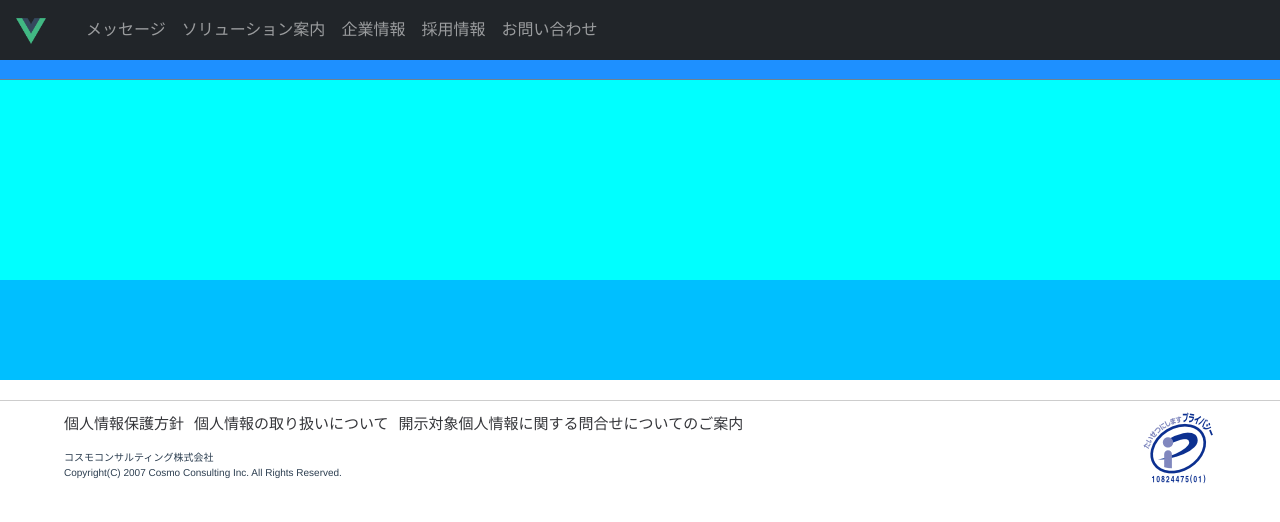
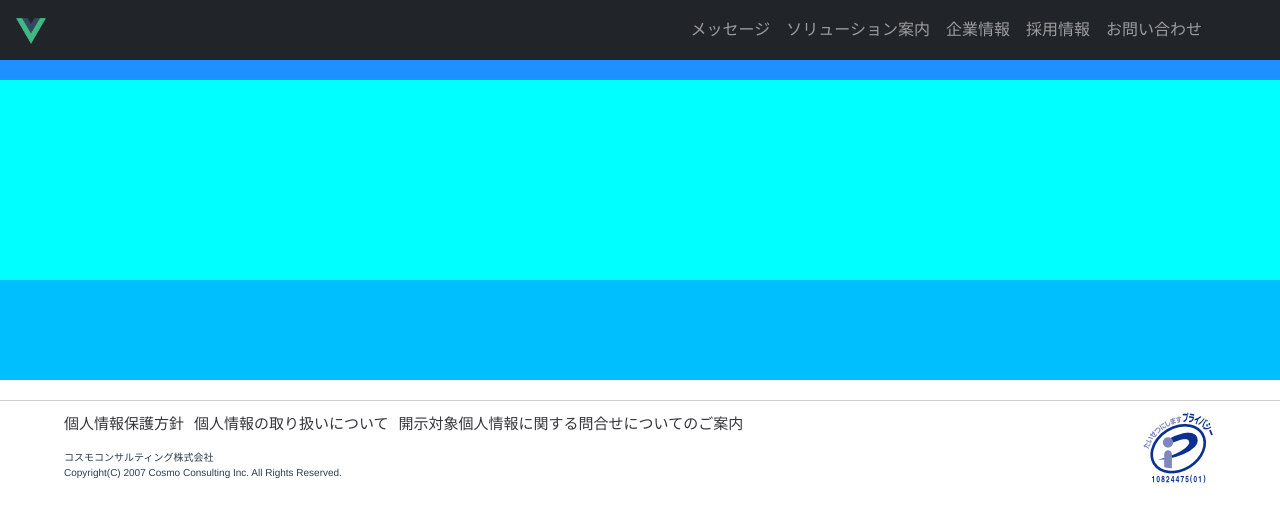
Before and after one commit to snowmemorySM/cosmo-home, a Vue app: page / in a window 1280 px wide. Shown: the top 522 px of the page. Built offline with nearby package versions, Linux system fonts and the light colour scheme.

Commit message:
メーニュ位置変更

```diff
--- a/src/components/Header.vue
+++ b/src/components/Header.vue
@@ -5,7 +5,6 @@
                 <img v-bind="logProps" alt="Vue logo" src="../assets/logo.png">
             </router-link>
             <b-navbar-toggle target="nav-collapse"></b-navbar-toggle>
-
             <b-collapse id="nav-collapse" is-nav>
                 <b-navbar-nav>
                     <router-link class="nav-item nav-link" to="/message">メッセージ</router-link>
@@ -36,4 +35,10 @@ export default {
     width: 100%;
     z-index: 1000;
 }
+
+#header #nav-collapse {
+    right: 0;
+    position: absolute;
+    margin-right: 70px;
+}
 </style>
```
